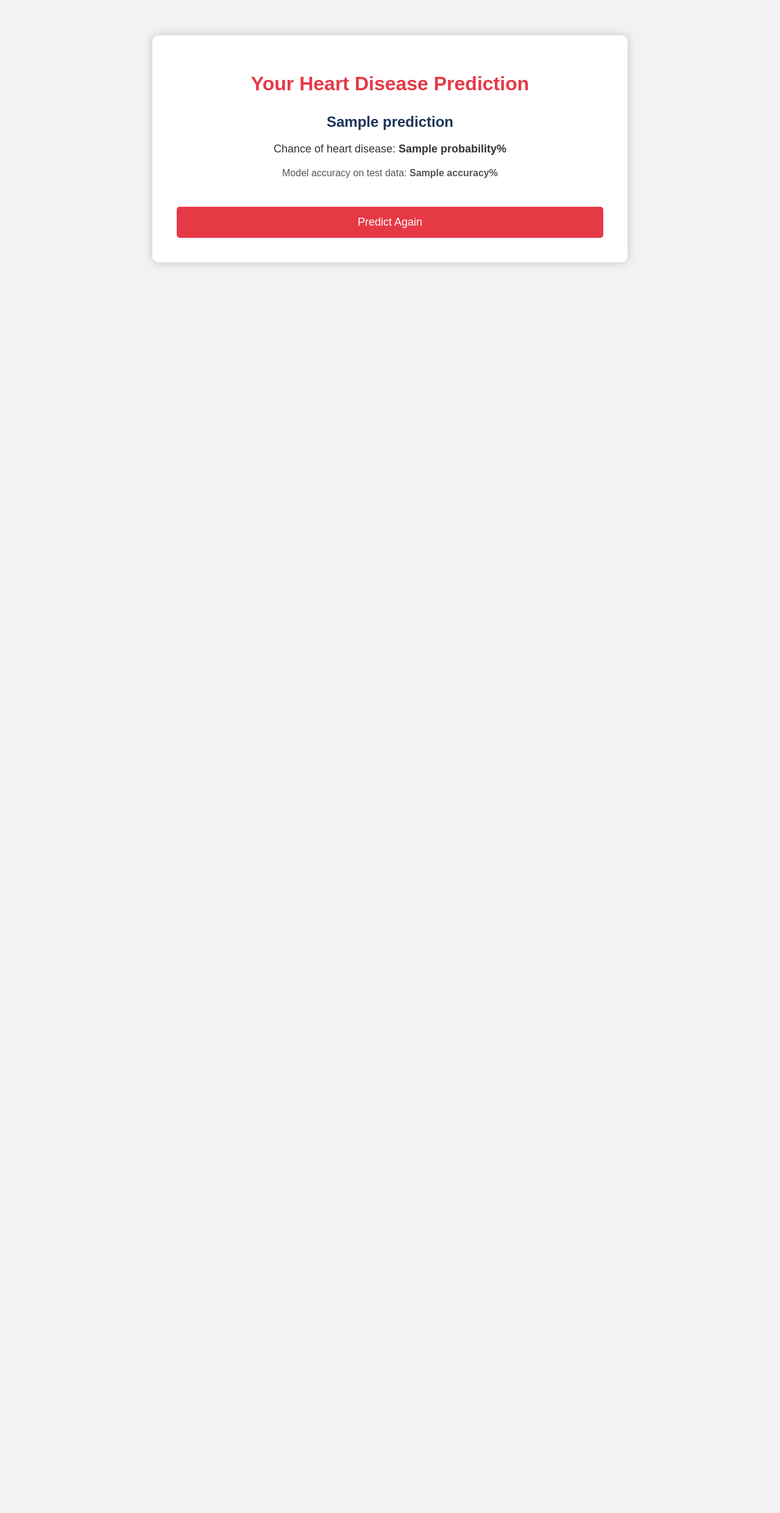
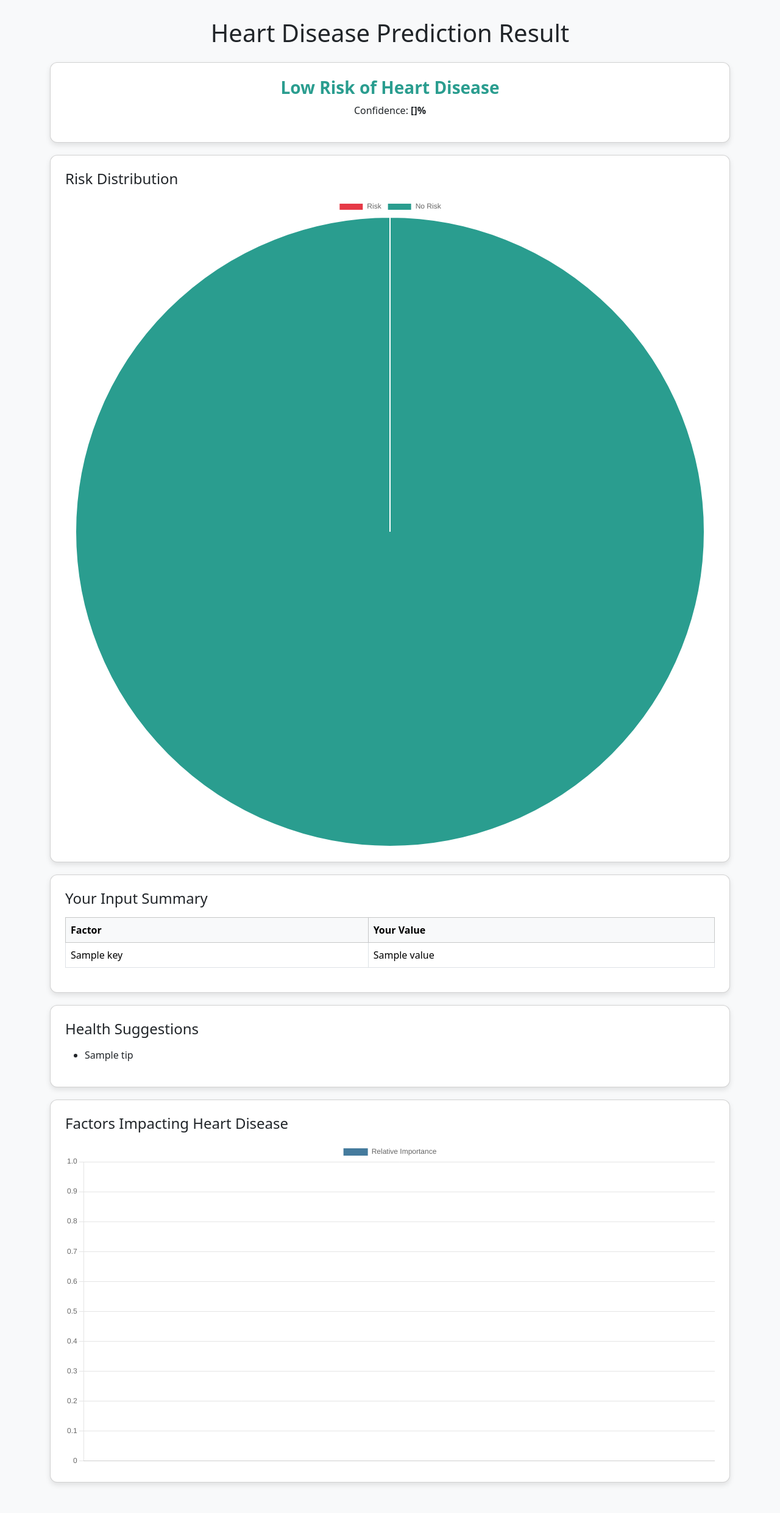
Before and after one commit to CartoonSketch/HDP-Project, a Flask app: template templates/result.html in a window 1280 px wide. Shown: the whole page at 61% size. Before the commit the page ends 435 px from the top, so only its background shows below. Run offline with Flask 3, Linux system fonts and the light colour scheme; the template is opened without the code that fills it: most values are stand-ins (such as "Sample title", 1, 10 or a date in 2020); parts of the project's set-up code (start-up, migrations or seed data) failed here and were passed over.

Commit message:
Update result.html

```diff
--- a/templates/result.html
+++ b/templates/result.html
@@ -2,66 +2,121 @@
 <html lang="en">
 <head>
     <meta charset="UTF-8">
-    <title>Prediction Result</title>
-    <link rel="stylesheet" href="{{ url_for('static', filename='css/style.css') }}">
+    <title>Prediction Results</title>
+    <link rel="stylesheet" href="https://cdn.jsdelivr.net/npm/bootstrap@5.3.2/dist/css/bootstrap.min.css">
+    <script src="https://cdn.jsdelivr.net/npm/chart.js"></script>
     <style>
         body {
-            font-family: Arial, sans-serif;
-            background-color: #f2f2f2;
-            padding: 50px;
+            background-color: #f8f9fa;
+            padding: 30px;
         }
-        .container {
-            background-color: #ffffff;
-            border-radius: 10px;
-            padding: 40px;
-            max-width: 700px;
-            margin: auto;
-            box-shadow: 0px 0px 15px rgba(0,0,0,0.2);
-            text-align: center;
+        .card {
+            margin-bottom: 20px;
+            border-radius: 12px;
+            box-shadow: 0 4px 8px rgba(0,0,0,0.1);
         }
-        h1 {
+        .risk-high {
             color: #e63946;
+            font-weight: bold;
         }
-        h2 {
-            margin-top: 30px;
-            color: #1d3557;
-        }
-        p {
-            font-size: 18px;
-            color: #333333;
-            margin-top: 10px;
-        }
-        .btn {
-            background-color: #e63946;
-            color: white;
-            padding: 15px 30px;
-            border: none;
-            border-radius: 5px;
-            font-size: 18px;
-            cursor: pointer;
-            margin-top: 30px;
-        }
-        .btn:hover {
-            background-color: #d62828;
-        }
-        .summary {
-            margin-top: 20px;
-            font-size: 16px;
-            color: #555555;
+        .risk-low {
+            color: #2a9d8f;
+            font-weight: bold;
         }
     </style>
 </head>
 <body>
     <div class="container">
-        <h1>Your Heart Disease Prediction</h1>
+        <h1 class="text-center mb-4">Heart Disease Prediction Result</h1>
 
-        <h2>{{ prediction }}</h2>
-        <p>Chance of heart disease: <strong>{{ probability }}%</strong></p>
-        <p class="summary">Model accuracy on test data: <strong>{{ accuracy }}%</strong></p>
+        <!-- Result Card -->
+        <div class="card p-4 text-center">
+            <h3>
+                {% if prediction == 1 %}
+                    <span class="risk-high">High Risk of Heart Disease</span>
+                {% else %}
+                    <span class="risk-low">Low Risk of Heart Disease</span>
+                {% endif %}
+            </h3>
+            <p>Confidence: <strong>{{ confidence }}%</strong></p>
+        </div>
 
-        <a href="{{ url_for('predict') }}">
-            <button class="btn">Predict Again</button>
-        </a>
+        <!-- Pie Chart -->
+        <div class="card p-4">
+            <h4 class="mb-3">Risk Distribution</h4>
+            <canvas id="pieChart"></canvas>
+        </div>
+
+        <!-- Input Summary -->
+        <div class="card p-4">
+            <h4 class="mb-3">Your Input Summary</h4>
+            <table class="table table-bordered">
+                <thead class="table-light">
+                    <tr>
+                        <th>Factor</th>
+                        <th>Your Value</th>
+                    </tr>
+                </thead>
+                <tbody>
+                    {% for key, value in user_inputs.items() %}
+                        <tr>
+                            <td>{{ key }}</td>
+                            <td>{{ value }}</td>
+                        </tr>
+                    {% endfor %}
+                </tbody>
+            </table>
+        </div>
+
+        <!-- Advice Section -->
+        <div class="card p-4">
+            <h4 class="mb-3">Health Suggestions</h4>
+            <ul>
+                {% for tip in advice %}
+                    <li>{{ tip }}</li>
+                {% endfor %}
+            </ul>
+        </div>
+
+        <!-- Factor Importance -->
+        <div class="card p-4">
+            <h4 class="mb-3">Factors Impacting Heart Disease</h4>
+            <canvas id="barChart"></canvas>
+        </div>
     </div>
+
+    <script>
+        // Pie Chart
+        const pieData = {
+            labels: ['Risk', 'No Risk'],
+            datasets: [{
+                data: [{{ confidence }}, {{ 100 - confidence }}],
+                backgroundColor: ['#e63946', '#2a9d8f']
+            }]
+        };
+        new Chart(document.getElementById('pieChart'), {
+            type: 'pie',
+            data: pieData
+        });
+
+        // Bar Chart (Feature Importance Example)
+        const barData = {
+            labels: {{ feature_names|safe }},
+            datasets: [{
+                label: 'Relative Importance',
+                data: {{ feature_importance|safe }},
+                backgroundColor: '#457b9d'
+            }]
+        };
+        new Chart(document.getElementById('barChart'), {
+            type: 'bar',
+            data: barData,
+            options: {
+                scales: {
+                    y: { beginAtZero: true }
+                }
+            }
+        });
+    </script>
 </body>
 </html>
```
